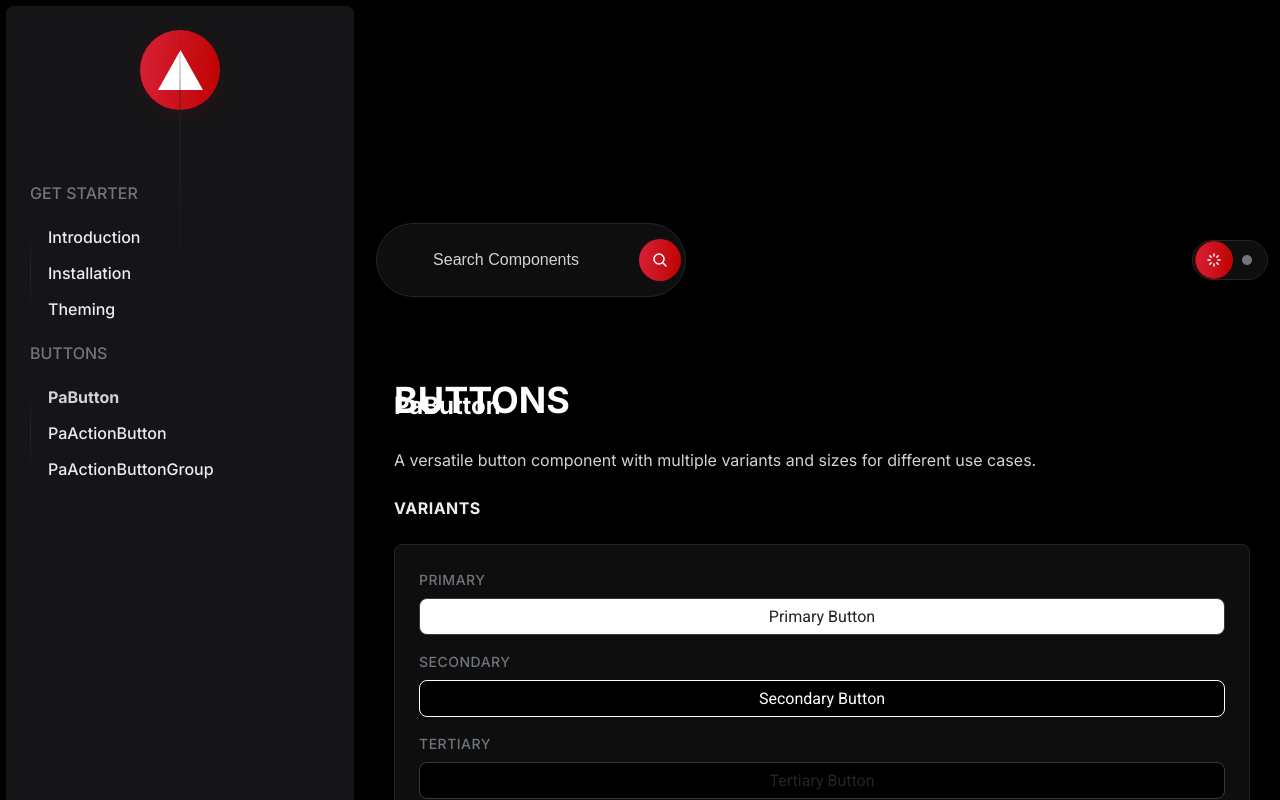
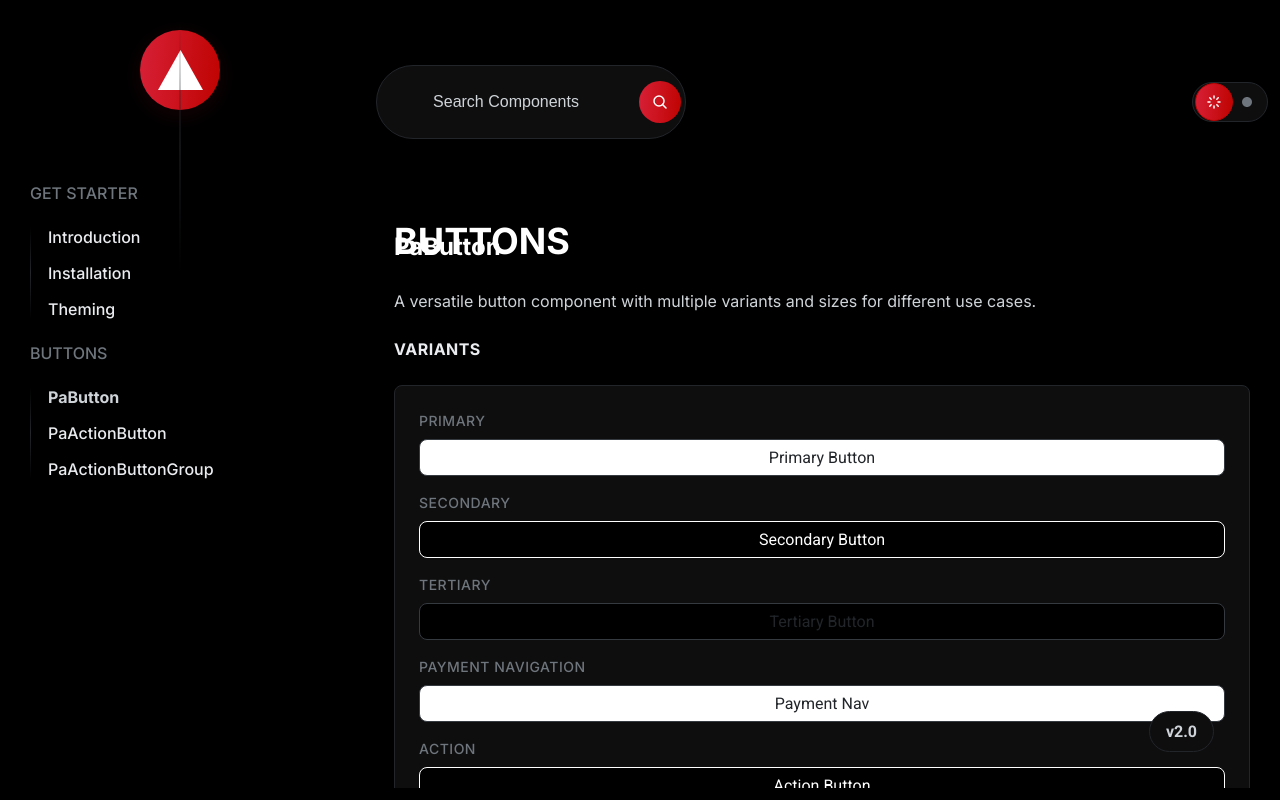
Before and after one commit to muriloscigliano/pa-design-system, a Vue app: page / in a window 1280 px wide. Shown: the top 800 px of the page. Built offline with nearby package versions, Linux system fonts and the light colour scheme; a web font is replaced by a local one.

Commit message:
Make sidebar full height with calc(100vh - 12px)

```diff
--- a/src/App.vue
+++ b/src/App.vue
@@ -293,17 +293,18 @@
 }
 
 .sidebar {
-  background-color: #151517;
+  background-color: var(--pa-color-surface-container-background, #151517);
   border-radius: var(--pa-Border-radius-100, 8px);
   padding: var(--pa-spacing-24, 24px);
   width: 300px;
-  height: 1105px;
+  height: calc(100vh - var(--pa-spacing-12, 12px));
   display: flex;
   flex-direction: column;
   gap: var(--pa-spacing-36, 36px);
   align-items: center;
   flex-shrink: 0;
   overflow: hidden;
+  transition: background-color var(--pa-transition-duration-default, 200ms) var(--pa-transition-easing-default, ease);
 }
 
 .sidebar-logo {
```
Also changed, not shown: src/tokens/index.css.
